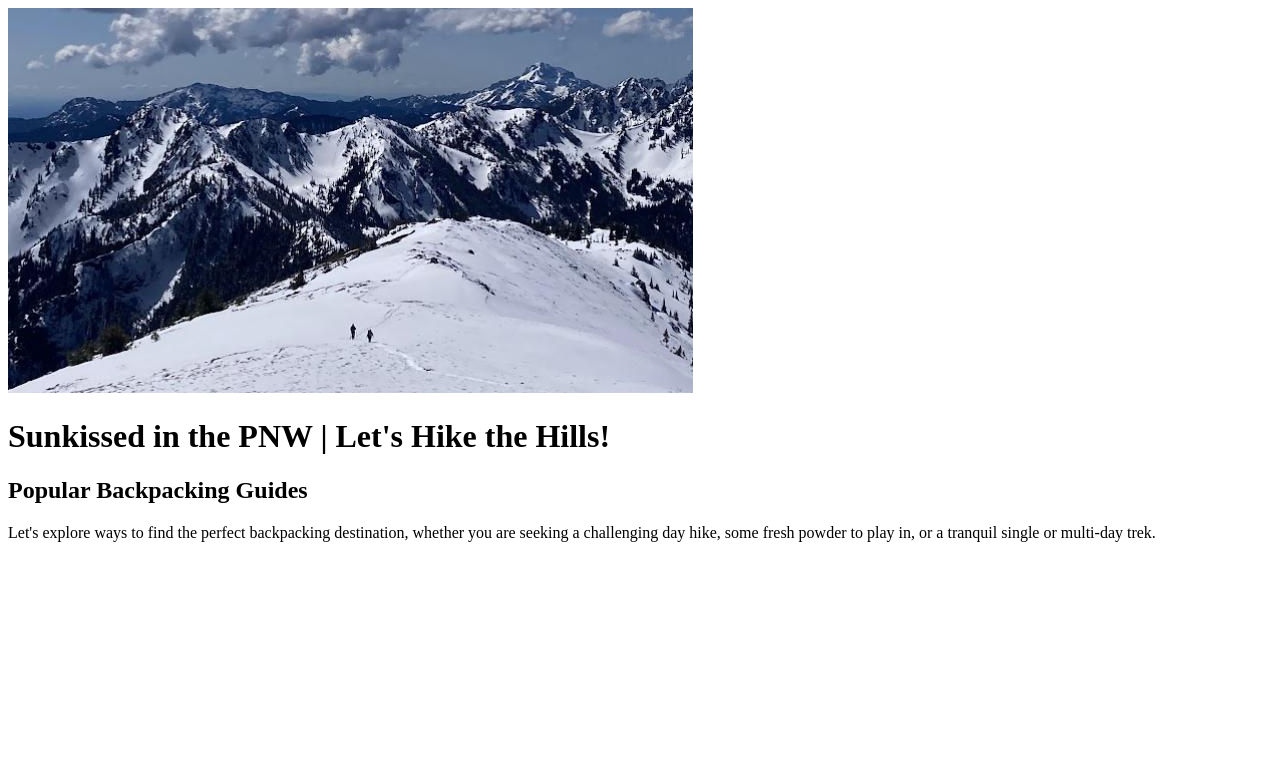
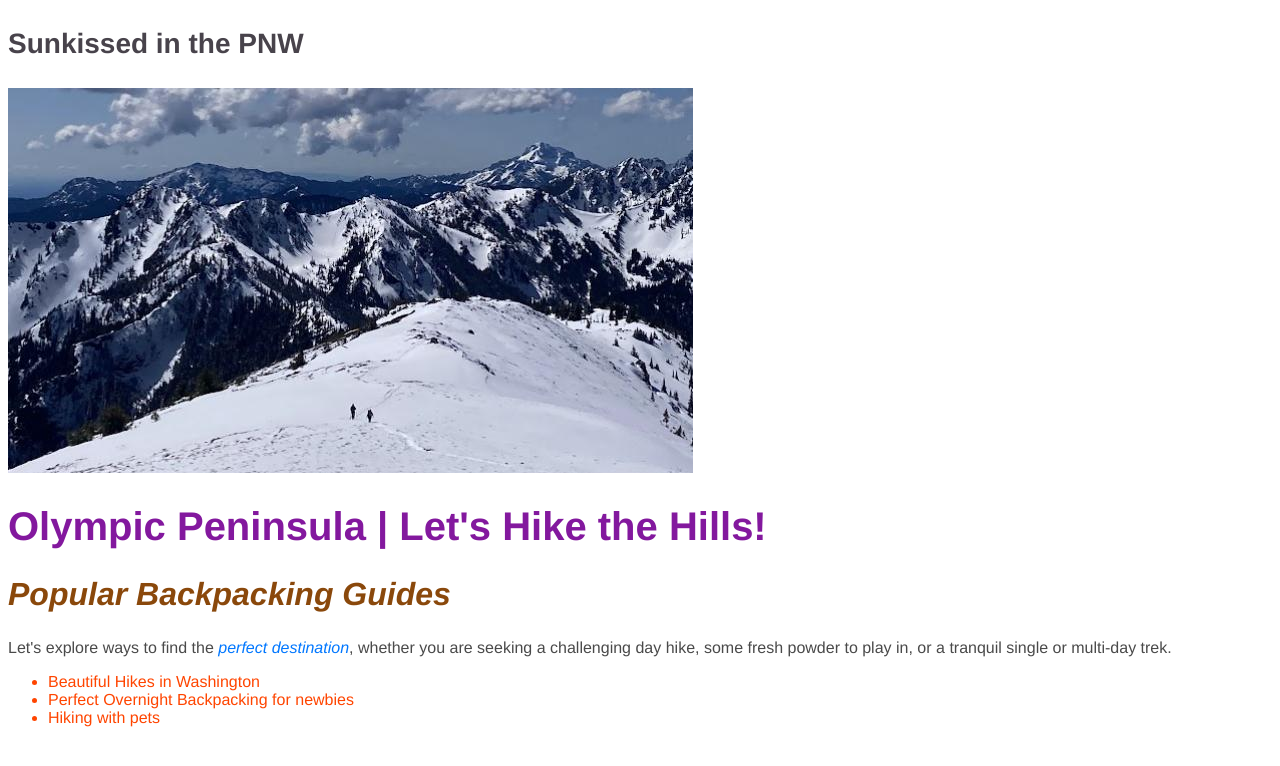
Before and after one commit to sunkissedmom/SunkissedPNW, a plain HTML site: page Index.html in a window 1280 px wide. Drawn offline with Linux system fonts and the light colour scheme.

Commit message:
updated style sheet

```diff
--- a/Index.html
+++ b/Index.html
@@ -3,24 +3,35 @@
 
 <head>
     <meta charset="UTF-8">
+    <link rel="icon" href="images\favicon.svg" type="image/x-icon">
+    <link rel="stylesheet" href="styles\main.css">
     <meta name="viewport" content="width=device-width, initial-scale=1.0">
-    <title>Sunkissed in the PNW | Let's Hike the Hills!</title>
+    <title>Sunkissed in the PNW | Take a Hike!</title>
     <meta name="description"
         content="I'm Stevie, a Washington based lover of the outdoors in the Pacific Northwest, especially the mountains. I like to talk about cool outdoor gear, share my hiking adventures, and write about my experiences on thru-hikes.">
-    <link rel="icon" href="images\favicon.svg" type="image/x-icon">
+
     <!-- This is something I might want to update in the document -->
 </head>
 
 <body>
     <header>
-        <img src="images\2024 Mt Townsend Hike.JPG" alt="a photo of a snowy backdrop of two hikers summiting Mount Townsend in the Olympics">
-        <h1>Sunkissed in the PNW | Let's Hike the
-        Hills!</h1>
+        <h3>Sunkissed in the PNW</h3>
+        <img src="images\2024 Mt Townsend Hike.JPG"
+            alt="a photo of a snowy backdrop of two hikers summiting Mount Townsend in the Olympics">
+        <h1>Olympic Peninsula | Let's Hike the
+            Hills!</h1>
     </header>
     <main>
+    <section id="backpacking_guide">
         <h2>Popular Backpacking Guides</h2>
-        <p>Let's explore ways to find the perfect backpacking destination, whether you are seeking a challenging day
+        <p>Let's explore ways to find the <em>perfect destination</em>, whether you are seeking a challenging day
             hike, some fresh powder to play in, or a tranquil single or multi-day trek.</p>
+            <ul>
+                <li>Beautiful Hikes in Washington</li>
+                <li>Perfect Overnight Backpacking for newbies</li>
+                <li>Hiking with pets</li>
+            </ul>
+        </section>
     </main>
 </body>
 
--- /dev/null
+++ b/styles/main.css
@@ -0,0 +1,30 @@
+/* styles for the elements */
+body {
+    font-family: 'Franklin Gothic Medium', 'Arial Narrow', Arial, sans-serif;
+    color: #4A4A4A;
+}
+
+/* Headings */
+h1 {
+    color: #83189e;
+    font-size: 2.5em;
+}
+h2 {
+    color: #8a480b;
+    font-style: italic;
+    font-size: 2em;
+}
+h3 {
+    color: #48434b;
+    font-size: 1.75em;
+    font-family: 'Franklin Gothic Medium', 'Arial Narrow', Arial, sans-serif
+}
+
+/* Relational Selectors */
+section#backpacking_guide>ul {
+    color: orangered;
+}
+
+main em {
+    color: #0077ff;
+}
```
